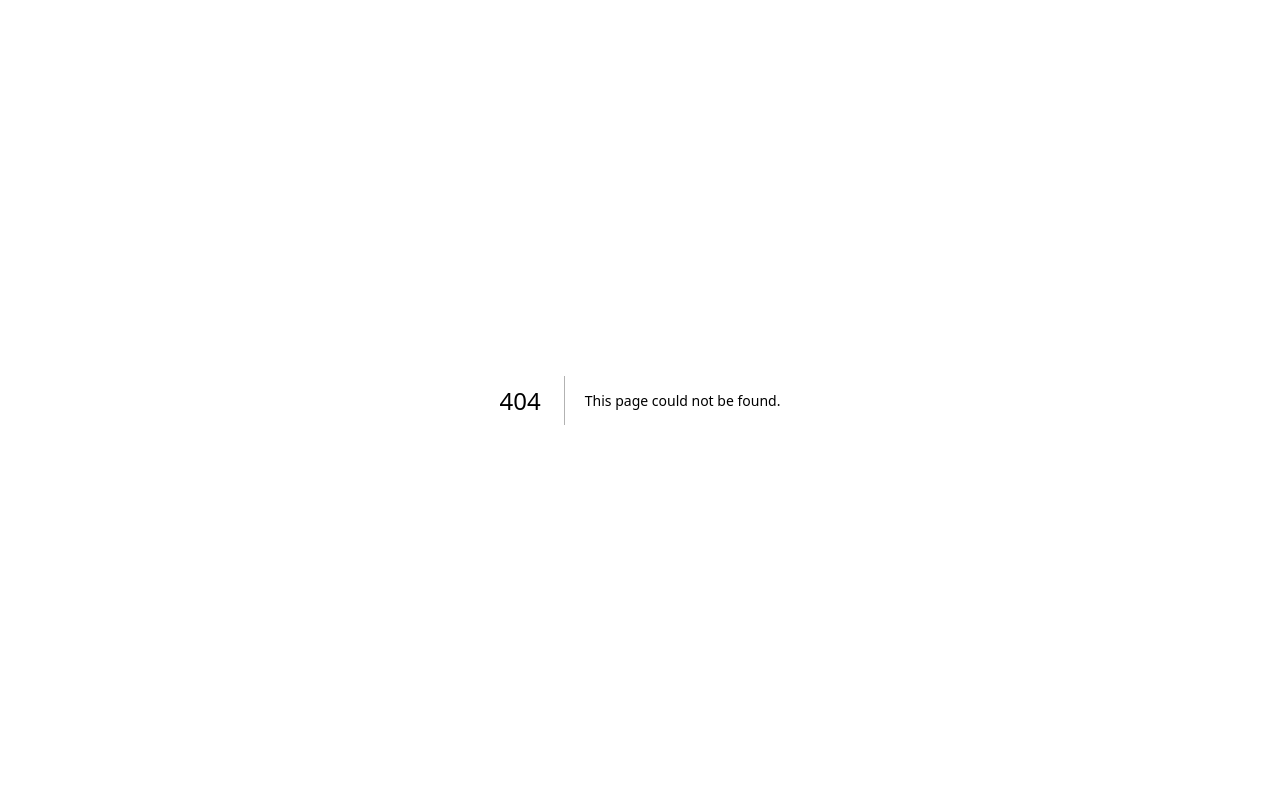
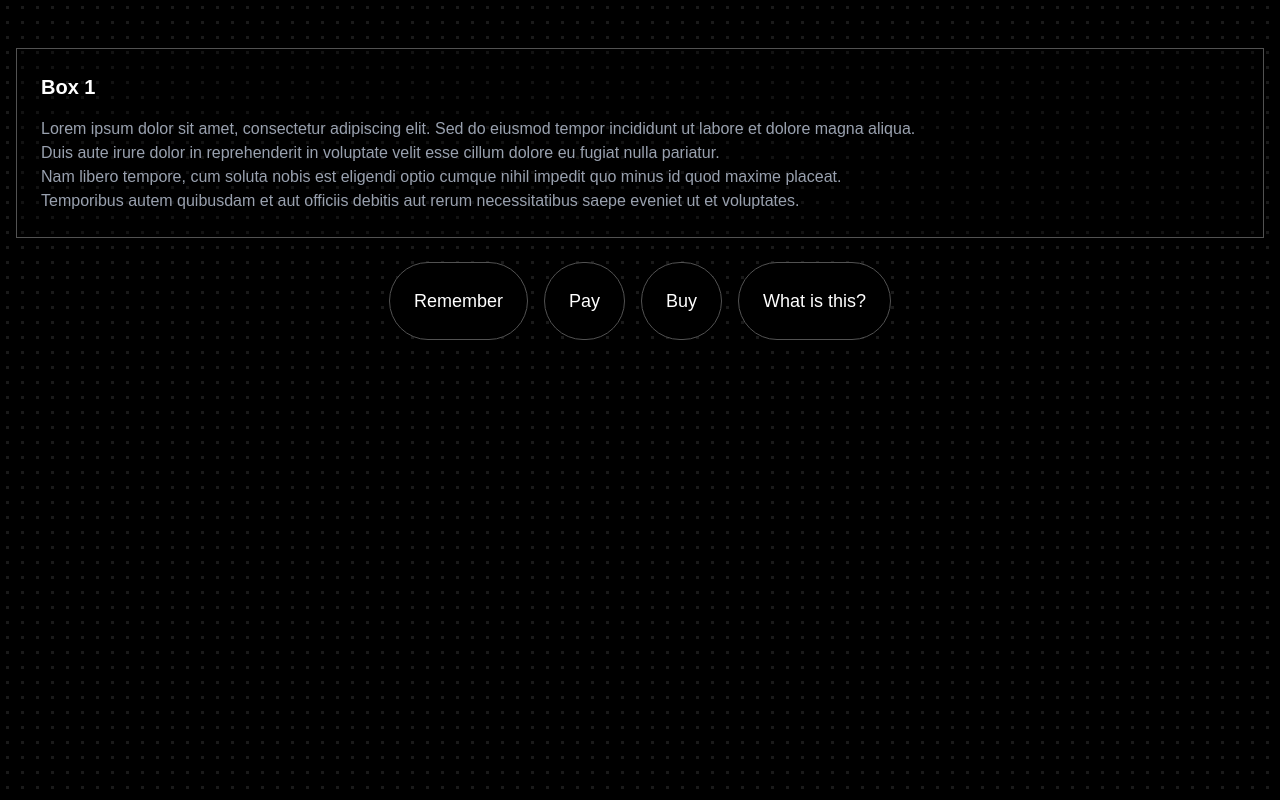
Before and after one commit to hamidreza-s/linem-kids, a Next.js app: page /start in a window 1280 px wide. Before the commit this address had no page. Built offline with nearby package versions, Linux system fonts and the light colour scheme.

Commit message:
Add Home component with interactive options and connection line

```diff
--- /dev/null
+++ b/src/app/start/page.tsx
@@ -0,0 +1,97 @@
+'use client';
+
+import { useState, useRef, useEffect } from 'react';
+
+export default function Home() {
+  const [selectedOption, setSelectedOption] = useState<string | null>(null);
+  const [lineCoords, setLineCoords] = useState<{ startX: number; startY: number; endX: number; endY: number } | null>(null);
+  const nodeRef = useRef<HTMLDivElement>(null);
+  const optionsRef = useRef<HTMLDivElement>(null);
+  const containerRef = useRef<HTMLDivElement>(null);
+
+  const updateLineCoords = () => {
+    if (!selectedOption || !nodeRef.current || !optionsRef.current || !containerRef.current) return;
+
+    const containerRect = containerRef.current.getBoundingClientRect();
+    const nodeRect = nodeRef.current.getBoundingClientRect();
+    const selectedOptionElement = optionsRef.current.querySelector(`[data-option="${selectedOption}"]`);
+    if (!selectedOptionElement) return;
+
+    const optionRect = selectedOptionElement.getBoundingClientRect();
+    setLineCoords({
+      startX: nodeRect.left + nodeRect.width / 2 - containerRect.left,
+      startY: nodeRect.bottom - containerRect.top,
+      endX: optionRect.left + optionRect.width / 2 - containerRect.left,
+      endY: optionRect.top - containerRect.top,
+    });
+  };
+
+  useEffect(() => {
+    updateLineCoords();
+
+    const handleResize = () => updateLineCoords();
+    const handleScroll = () => updateLineCoords();
+
+    window.addEventListener('resize', handleResize);
+    if (optionsRef.current) {
+      optionsRef.current.addEventListener('scroll', handleScroll);
+    }
+
+    return () => {
+      window.removeEventListener('resize', handleResize);
+      if (optionsRef.current) {
+        optionsRef.current.removeEventListener('scroll', handleScroll);
+      }
+    };
+  }, [selectedOption]);
+
+  return (
+    <div className="min-h-screen bg-black relative">
+      {/* Background pattern */}
+      <div className="absolute inset-0 bg-[radial-gradient(circle_at_center,_rgba(255,255,255,0.1)_1.5px,_transparent_1.5px)] bg-[length:15px_15px]"></div>
+
+      {/* Content */}
+      <div ref={containerRef} className="relative z-10 container mx-auto px-4 py-12">
+        <div className="grid grid-cols-1 gap-6">
+          {/* Node */}
+          <div ref={nodeRef} className="p-6 border-1 border-neutral-600 bg-black/30">
+            <h2 className="text-white text-xl font-semibold mb-4">Box 1</h2>
+            <p className="text-gray-400">Lorem ipsum dolor sit amet, consectetur adipiscing elit. Sed do eiusmod tempor incididunt ut labore et dolore magna aliqua.</p>
+            <p className="text-gray-400">Duis aute irure dolor in reprehenderit in voluptate velit esse cillum dolore eu fugiat nulla pariatur.</p>
+            <p className="text-gray-400">Nam libero tempore, cum soluta nobis est eligendi optio cumque nihil impedit quo minus id quod maxime placeat.</p>
+            <p className="text-gray-400">Temporibus autem quibusdam et aut officiis debitis aut rerum necessitatibus saepe eveniet ut et voluptates.</p>
+          </div>
+
+          {/* Connection Line */}
+          {lineCoords && (
+            <svg className="absolute pointer-events-none" style={{ top: 0, left: 0, width: '100%', height: '100%', zIndex: 5 }}>
+              <path
+                d={`M ${lineCoords.startX} ${lineCoords.startY}
+                    C ${lineCoords.startX} ${lineCoords.startY + (lineCoords.endY - lineCoords.startY) / 2},
+                      ${lineCoords.endX} ${lineCoords.startY + (lineCoords.endY - lineCoords.startY) / 2},
+                      ${lineCoords.endX} ${lineCoords.endY}`}
+                stroke="#525252"
+                strokeWidth="1"
+                fill="none"
+              />
+            </svg>
+          )}
+
+          {/* Options */}
+          <div ref={optionsRef} className="flex justify-start md:justify-center gap-4 overflow-x-auto scrollbar-hide whitespace-nowrap">
+            {['Remember', 'Pay', 'Buy', 'What is this?'].map((option) => (
+              <div
+                key={option}
+                data-option={option}
+                onClick={() => setSelectedOption(option)}
+                className="p-6 rounded-full border-1 border-neutral-600 bg-black flex-shrink-0 cursor-pointer"
+              >
+                <span className="text-white text-lg">{option}</span>
+              </div>
+            ))}
+          </div>
+        </div>
+      </div>
+    </div>
+  );
+}
```
